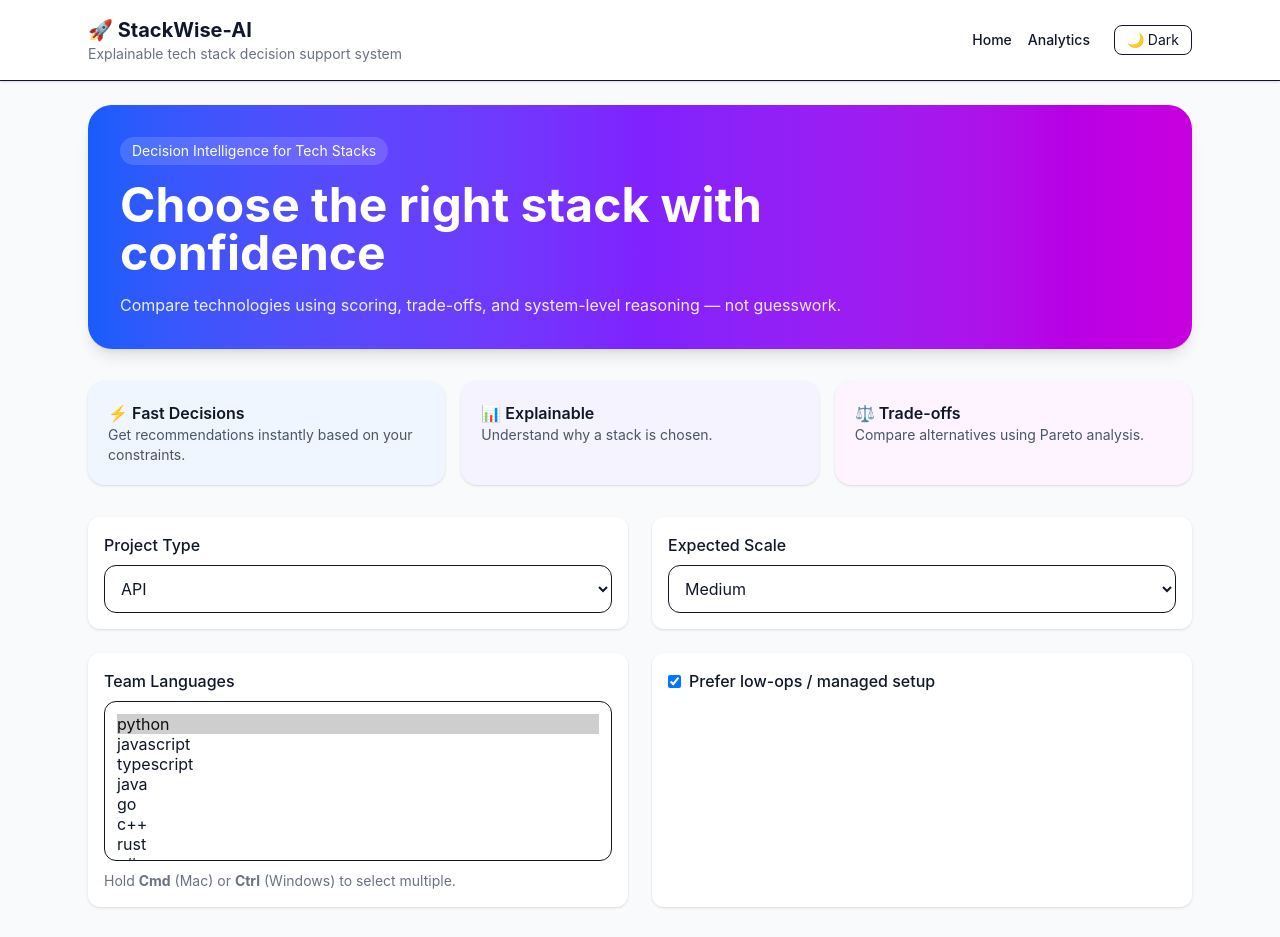
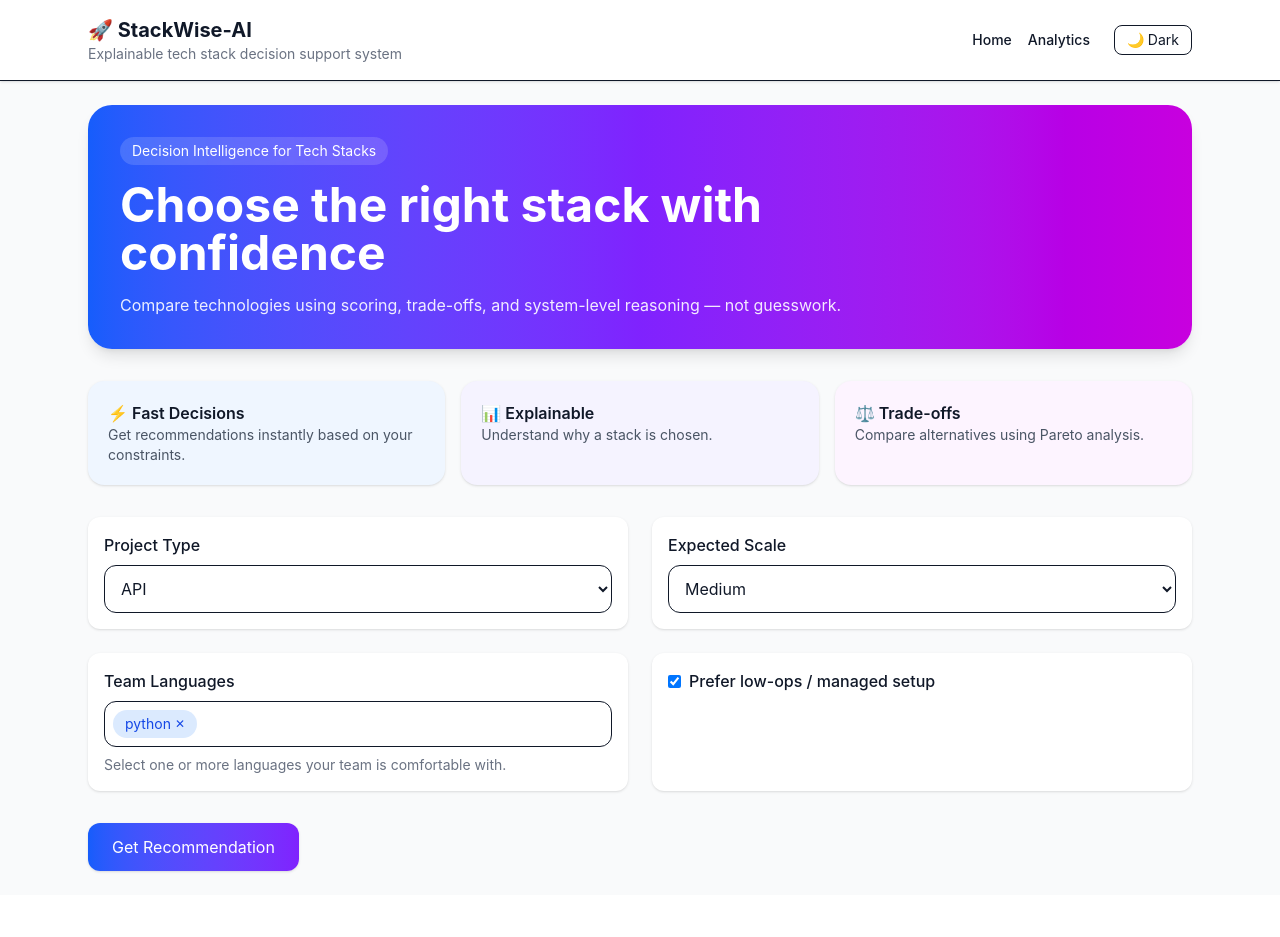
Before and after one commit to AdItyAsIngh1800/StackWise-AI, a React (Vite) app in the folder frontend-react/: page / in a window 1280 px wide. Shown: the top 937 px of the page. After the commit the page ends 895 px from the top, so only its background shows below. Built offline with nearby package versions, Linux system fonts and the light colour scheme.

Commit message:
fix: apply explicit color palette to ranking bar chart

```diff
--- /dev/null
+++ b/frontend-react/src/components/LanguageSelector.tsx
@@ -0,0 +1,87 @@
+import { useState } from "react";
+
+const LANGUAGE_OPTIONS = [
+  "python",
+  "javascript",
+  "typescript",
+  "java",
+  "go",
+  "c++",
+  "rust",
+  "c#",
+  "php",
+];
+
+type Props = {
+  value: string[];
+  onChange: (value: string[]) => void;
+};
+
+export default function LanguageSelector({ value, onChange }: Props) {
+  const [open, setOpen] = useState(false);
+
+  function toggle(lang: string) {
+    if (value.includes(lang)) {
+      onChange(value.filter((l) => l !== lang));
+    } else {
+      onChange([...value, lang]);
+    }
+  }
+
+  function remove(lang: string) {
+    onChange(value.filter((l) => l !== lang));
+  }
+
+  return (
+    <div className="relative">
+      {/* Selected Chips */}
+      <div
+        onClick={() => setOpen((prev) => !prev)}
+        className="flex min-h-[44px] flex-wrap items-center gap-2 rounded-xl border p-2 cursor-pointer dark:border-gray-700 dark:bg-gray-900"
+      >
+        {value.length === 0 && (
+          <span className="text-gray-400 text-sm">Select languages...</span>
+        )}
+
+        {value.map((lang) => (
+          <span
+            key={lang}
+            className="flex items-center gap-1 rounded-full bg-blue-100 px-3 py-1 text-sm text-blue-700 dark:bg-blue-900 dark:text-blue-200"
+          >
+            {lang}
+            <button
+              onClick={(e) => {
+                e.stopPropagation();
+                remove(lang);
+              }}
+              className="text-xs hover:text-red-500"
+            >
+              ✕
+            </button>
+          </span>
+        ))}
+      </div>
+
+      {/* Dropdown */}
+      {open && (
+        <div className="absolute z-10 mt-2 w-full rounded-xl border bg-white shadow-lg dark:border-gray-700 dark:bg-gray-800">
+          {LANGUAGE_OPTIONS.map((lang) => {
+            const selected = value.includes(lang);
+
+            return (
+              <div
+                key={lang}
+                onClick={() => toggle(lang)}
+                className={`cursor-pointer px-4 py-2 text-sm hover:bg-gray-100 dark:hover:bg-gray-700 ${
+                  selected ? "bg-blue-50 dark:bg-blue-900/30" : ""
+                }`}
+              >
+                {selected ? "✓ " : ""} {lang}
+              </div>
+            );
+          })}
+        </div>
+      )}
+    </div>
+  );
+}
--- a/frontend-react/src/components/RankingChart.tsx
+++ b/frontend-react/src/components/RankingChart.tsx
@@ -6,30 +6,59 @@ import {
   YAxis,
   CartesianGrid,
   Tooltip,
+  Cell,
 } from "recharts";
 
 type Props = {
   data: { language: string; score: number }[];
 };
 
+const BAR_COLORS = [
+  "#2563eb", // blue
+  "#7c3aed", // violet
+  "#db2777", // pink
+  "#10b981", // emerald
+  "#f59e0b", // amber
+  "#ef4444", // red
+];
+
 export default function RankingChart({ data }: Props) {
   return (
-    <div className="rounded-xl border bg-white p-4 shadow-sm dark:border-gray-700 dark:bg-gray-800">
+    <div className="rounded-2xl border bg-white p-5 shadow-sm dark:border-gray-700 dark:bg-gray-800">
       <h3 className="mb-3 text-lg font-semibold">📊 Language Ranking</h3>
+      <p className="mb-4 text-sm text-gray-500 dark:text-gray-300">
+        Higher score means better overall fit for the current project profile.
+      </p>
 
       <div style={{ width: "100%", height: 320 }}>
         <ResponsiveContainer>
-          <BarChart data={data}>
-            <CartesianGrid strokeDasharray="3 3" />
-            <XAxis dataKey="language" />
-            <YAxis domain={[0, 1]} />
+          <BarChart
+            data={data}
+            margin={{ top: 10, right: 20, left: 0, bottom: 10 }}
+          >
+            <CartesianGrid strokeDasharray="3 3" stroke="#cbd5e1" />
+            <XAxis dataKey="language" stroke="#64748b" />
+            <YAxis domain={[0, 1]} stroke="#64748b" />
             <Tooltip
+              contentStyle={{
+                backgroundColor: "#111827",
+                border: "none",
+                borderRadius: "12px",
+                color: "#ffffff",
+              }}
               formatter={(value) => [
                 typeof value === "number" ? value.toFixed(3) : String(value ?? ""),
                 "Score",
               ]}
             />
-            <Bar dataKey="score" radius={[6, 6, 0, 0]} />
+            <Bar dataKey="score" radius={[8, 8, 0, 0]}>
+              {data.map((entry, index) => (
+                <Cell
+                  key={`cell-${entry.language}`}
+                  fill={BAR_COLORS[index % BAR_COLORS.length]}
+                />
+              ))}
+            </Bar>
           </BarChart>
         </ResponsiveContainer>
       </div>
--- a/frontend-react/src/pages/Home.tsx
+++ b/frontend-react/src/pages/Home.tsx
@@ -4,20 +4,10 @@ import { motion } from "framer-motion";
 
 import API from "../api/client";
 import type { RecommendationResponse } from "../types/api";
+
 import Card from "../components/Card";
 import LoadingSpinner from "../components/LoadingSpinner";
-
-const LANGUAGE_OPTIONS = [
-  "python",
-  "javascript",
-  "typescript",
-  "java",
-  "go",
-  "c++",
-  "rust",
-  "c#",
-  "php",
-];
+import LanguageSelector from "../components/LanguageSelector";
 
 export default function Home() {
   const navigate = useNavigate();
@@ -30,6 +20,7 @@ export default function Home() {
 
   async function submit() {
     setLoading(true);
+
     try {
       const payload = {
         project_type: projectType,
@@ -44,6 +35,7 @@ export default function Home() {
       };
 
       const res = await API.post<RecommendationResponse>("/recommend", payload);
+
       navigate("/results", { state: res.data });
     } catch {
       alert("Failed to fetch recommendation.");
@@ -59,7 +51,8 @@ export default function Home() {
       transition={{ duration: 0.3 }}
       className="space-y-8"
     >
-      <section className="overflow-hidden rounded-3xl bg-linear-to-r from-blue-600 via-violet-600 to-fuchsia-600 p-8 text-white shadow-lg">
+      {/* Hero */}
+      <section className="rounded-3xl bg-linear-to-r from-blue-600 via-violet-600 to-fuchsia-600 p-8 text-white shadow-lg">
         <div className="max-w-3xl space-y-4">
           <span className="inline-flex rounded-full bg-white/15 px-3 py-1 text-sm backdrop-blur">
             Decision Intelligence for Tech Stacks
@@ -70,12 +63,12 @@ export default function Home() {
           </h1>
 
           <p className="text-white/90">
-            Compare technologies using scoring, trade-offs, and system-level
-            reasoning — not guesswork.
+            Compare technologies using scoring, trade-offs, and system-level reasoning — not guesswork.
           </p>
         </div>
       </section>
 
+      {/* Info Cards */}
       <section className="grid grid-cols-1 gap-4 md:grid-cols-3">
         <div className="rounded-2xl bg-blue-50 p-5 shadow-sm dark:bg-blue-950/30">
           <h3 className="font-semibold">⚡ Fast Decisions</h3>
@@ -99,6 +92,7 @@ export default function Home() {
         </div>
       </section>
 
+      {/* Form */}
       <div className="grid grid-cols-1 gap-6 md:grid-cols-2">
         <Card>
           <label className="mb-2 block font-medium">Project Type</label>
@@ -127,29 +121,17 @@ export default function Home() {
           </select>
         </Card>
 
+        {/* Chip Dropdown */}
         <Card>
           <label className="mb-2 block font-medium">Team Languages</label>
 
-          <select
-            multiple
-            className="h-40 w-full rounded-xl border p-3 dark:border-gray-700 dark:bg-gray-900"
+          <LanguageSelector
             value={teamLanguages}
-            onChange={(e) => {
-              const selected = Array.from(e.target.selectedOptions).map(
-                (opt) => opt.value
-              );
-              setTeamLanguages(selected);
-            }}
-          >
-            {LANGUAGE_OPTIONS.map((lang) => (
-              <option key={lang} value={lang}>
-                {lang}
-              </option>
-            ))}
-          </select>
+            onChange={setTeamLanguages}
+          />
 
           <p className="mt-2 text-sm text-gray-500 dark:text-gray-300">
-            Hold <b>Cmd</b> (Mac) or <b>Ctrl</b> (Windows) to select multiple.
+            Select one or more languages your team is comfortable with.
           </p>
         </Card>
 
@@ -165,8 +147,10 @@ export default function Home() {
         </Card>
       </div>
 
+      {/* Loading */}
       {loading && <LoadingSpinner />}
 
+      {/* Submit */}
       <button
         onClick={submit}
         disabled={loading}
```
